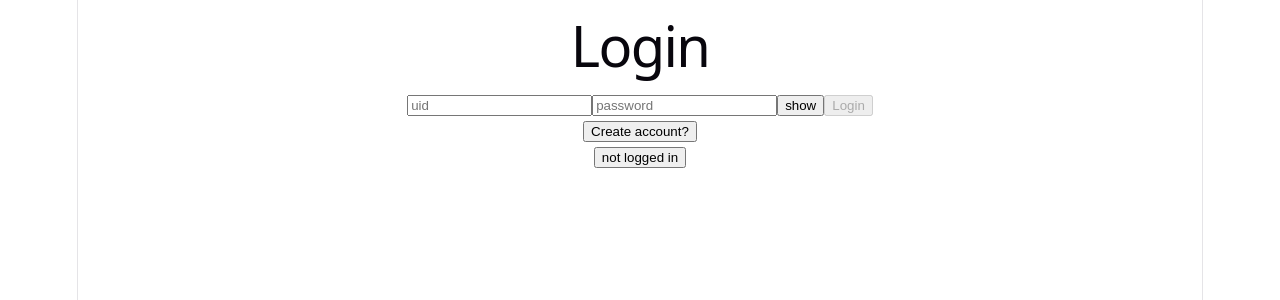
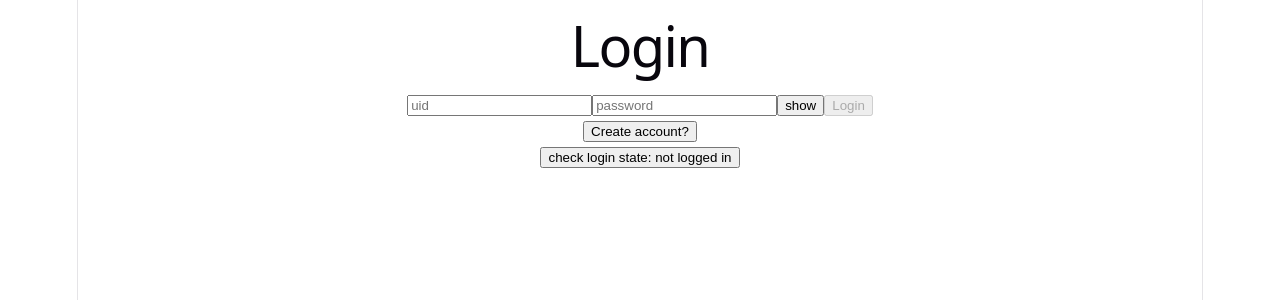
Before and after one commit to kazanefu/webapp_tutorial, a React (Vite) app in the folder frontend/: page /login in a window 1280 px wide. Shown: the top 300 px of the page. Built offline with nearby package versions, Linux system fonts and the light colour scheme.

Commit message:
fix check login state button

```diff
--- a/frontend/src/pages/Login.tsx
+++ b/frontend/src/pages/Login.tsx
@@ -101,7 +101,7 @@ export default function Login() {
                 </Link>
             </p>
             <button onClick={me} >
-                {myname ? myname:"not logged in"}
+                {myname ? myname:"check login state: not logged in"}
             </button>
         </div>
     );
```
